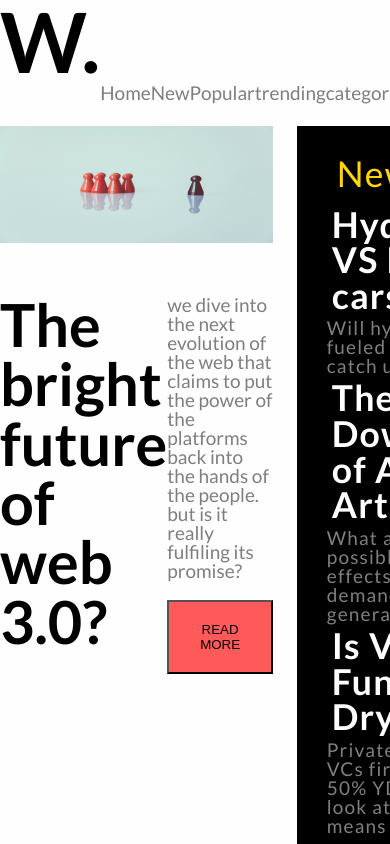
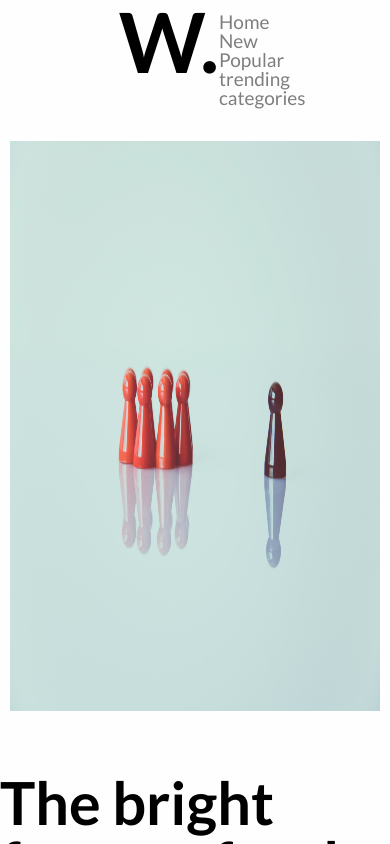
Before and after one commit to Taiwola/landing-page, a plain HTML site: page index.html in a window 390 px wide. Drawn offline with Linux system fonts and the light colour scheme.

Commit message:
final changes

```diff
--- a/style2.css
+++ b/style2.css
@@ -164,3 +164,46 @@ a:hover{
     grid-column: 2 /span 3;
     margin-top: -5.625rem;
 }
+
+/* media query */
+
+@media screen and (max-width: 980px) {
+    .container{
+        display: block;
+    }
+
+    .container img{
+            height: 70vh;
+            width: 100vw;
+            padding: 10px 10px;
+            padding-right: 10px;
+    }
+
+    .text{
+        display: block;
+    }
+
+    .container2 .box{
+        display: block;
+        margin-top: 500px;
+    }
+
+}
+
+
+@media screen and (max-width: 400px){
+    .header header  h1{
+        margin-left: 6.25rem;
+    }
+
+    .menu{
+        display: block;
+        margin-right: 7.5rem;
+        margin-top: 0.625rem;
+    }
+
+    .container2 .box{
+        display: block;
+        margin-top: 40rem;
+    }
+}
```
